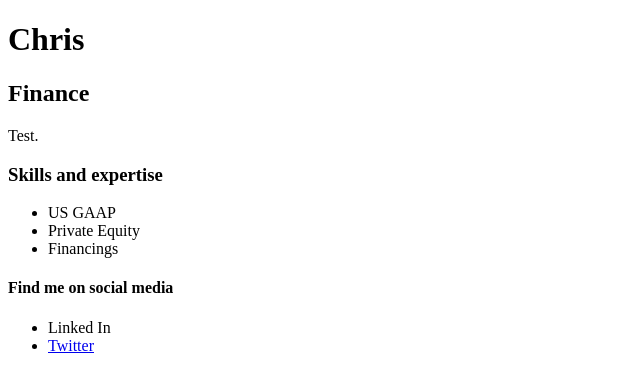
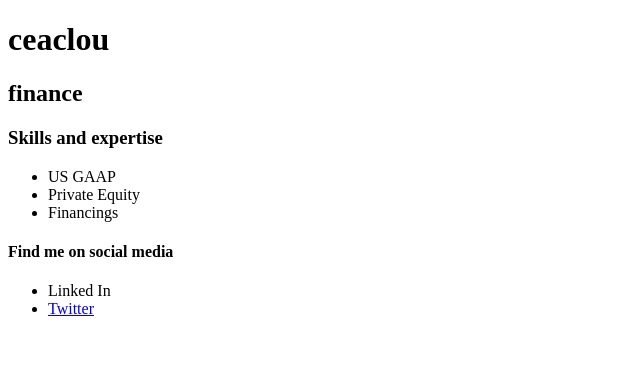
Before and after one commit to ceaclou/ceaclou.github.io, a plain HTML site: page index.html in a window 1280 px wide. Shown: the whole page, without its empty margins (0-640 px from the left). Drawn offline with Linux system fonts and the light colour scheme.

Commit message:
commit 2
edits

```diff
--- a/index.html
+++ b/index.html
@@ -2,16 +2,15 @@
 <html>
 <head>
 	<meta charset="utf-8">
-	<title>chris | finance</title>
+	<title>ceaclou | finance</title>
 
 </head>
 
 <body>
-	<h1>Chris</h1>
-	<h2>Finance</h2>
+	<h1>ceaclou</h1>
+	<h2>finance</h2>
 	<p>
 		<!--finance ipsum-->
-			Test.
 	</p>
 	<h3>Skills and expertise</h3>
 	<UL>
```
